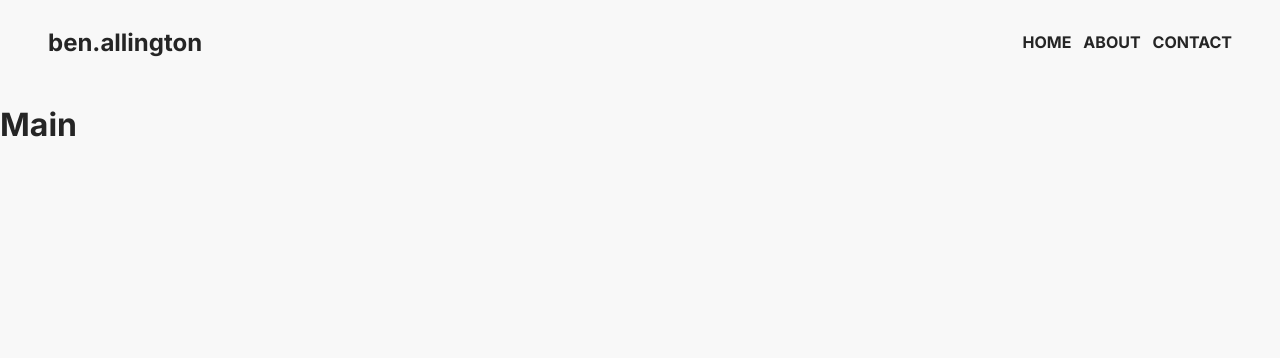
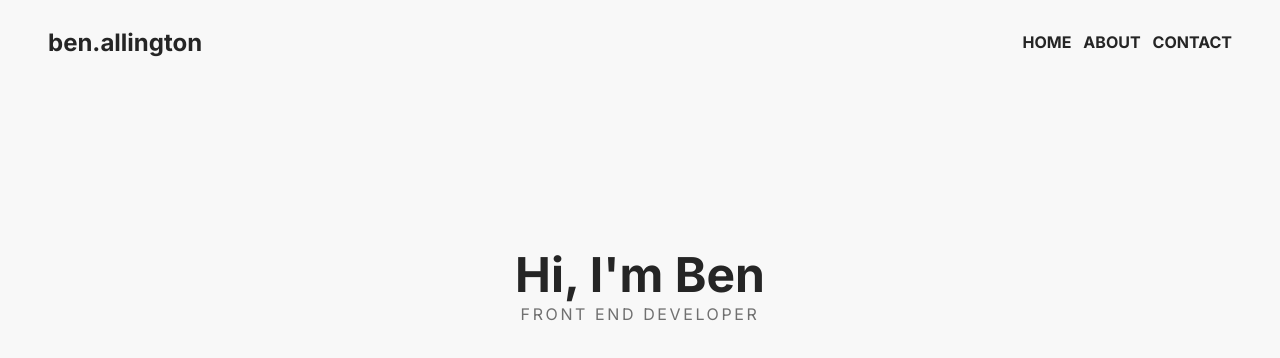
Before and after one commit to BenAllington95/my-portfolio-reactjs, a React (Create React App) app in the folder my-app/: page / in a window 1280 px wide. Shown: the top 358 px of the page. Built offline with nearby package versions, Linux system fonts and the light colour scheme.

Commit message:
Added text to Main.js

```diff
--- a/my-app/src/Main.js
+++ b/my-app/src/Main.js
@@ -2,7 +2,8 @@
 function Main() {
     return (
       <div className="main">
-        <h1>Main</h1>
+        <h1>Hi, I'm Ben</h1>
+        <p className="main-subheading">Front End Developer</p>
       </div>
     );
   }
--- a/my-app/src/index.css
+++ b/my-app/src/index.css
@@ -13,9 +13,19 @@ body {
   background-color: #F8F8F8;
 }
 
-h2, li {
+h2,
+li,
+p,
+ul,
+h1 {
   margin: 0;
 }
+
+h1 {
+  font-size: 3rem;
+}
+
+
 
 /* Header */
 
@@ -47,6 +57,24 @@ h2, li {
   padding: 1em 0;
   font-weight: bold;
   text-transform: uppercase;
+}
+
+/* Main */
+
+.main {
+  padding: 3em;
+  min-height: 50vh;
+  display: flex;
+  flex-direction: column;
+  align-items: center;
+  justify-content: center;
+}
+
+.main-subheading {
+  font-size: 1rem;
+  letter-spacing: 2.6px;
+  text-transform: uppercase;
+  color: #707070;
 }
 
 /* Media Queries */
```
